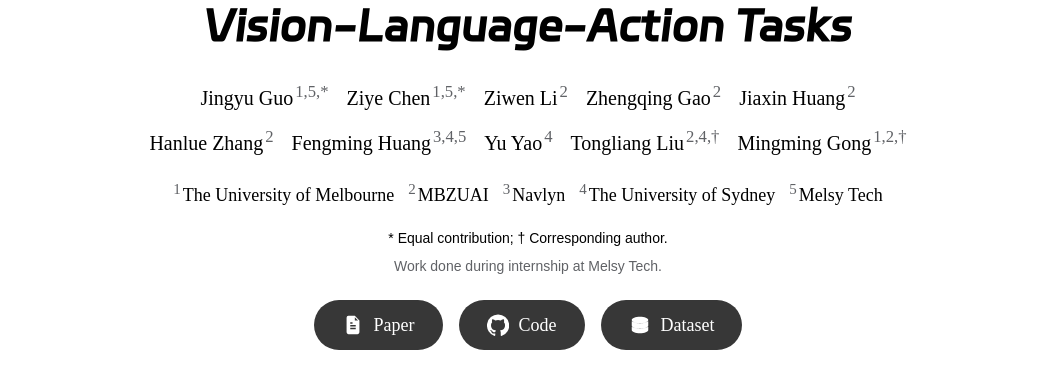
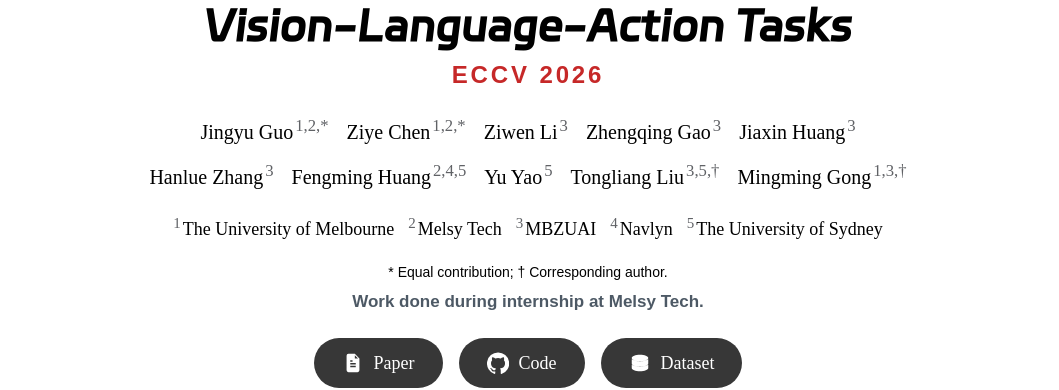
Before and after one commit to jingyu198/HUGE_Bench, a Vue app: page / in a window 1280 px wide. Shown: the part 130-520 px from the top of the page, without its empty margins (112-1171 px from the left). Built offline with nearby package versions, Linux system fonts and the light colour scheme.

Commit message:
Refine title section metadata

```diff
--- a/src/components/sections/Title.vue
+++ b/src/components/sections/Title.vue
@@ -2,30 +2,31 @@
 const logo = ''
 
 const title = 'HUGE-Bench: A Benchmark for High-Level UAV Vision-Language-Action Tasks'
+const venue = 'ECCV 2026'
 
 const authorRows = [
   [
-    { name: 'Jingyu Guo', marks: '1,5,*' },
-    { name: 'Ziye Chen', marks: '1,5,*' },
-    { name: 'Ziwen Li', marks: '2' },
-    { name: 'Zhengqing Gao', marks: '2' },
-    { name: 'Jiaxin Huang', marks: '2' },
+    { name: 'Jingyu Guo', marks: '1,2,*' },
+    { name: 'Ziye Chen', marks: '1,2,*' },
+    { name: 'Ziwen Li', marks: '3' },
+    { name: 'Zhengqing Gao', marks: '3' },
+    { name: 'Jiaxin Huang', marks: '3' },
   ],
   [
-    { name: 'Hanlue Zhang', marks: '2' },
-    { name: 'Fengming Huang', marks: '3,4,5' },
-    { name: 'Yu Yao', marks: '4' },
-    { name: 'Tongliang Liu', marks: '2,4,†' },
-    { name: 'Mingming Gong', marks: '1,2,†' },
+    { name: 'Hanlue Zhang', marks: '3' },
+    { name: 'Fengming Huang', marks: '2,4,5' },
+    { name: 'Yu Yao', marks: '5' },
+    { name: 'Tongliang Liu', marks: '3,5,†' },
+    { name: 'Mingming Gong', marks: '1,3,†' },
   ],
 ]
 
 const institutes = [
   { marks: '1', name: 'The University of Melbourne' },
-  { marks: '2', name: 'MBZUAI' },
-  { marks: '3', name: 'Navlyn' },
-  { marks: '4', name: 'The University of Sydney' },
-  { marks: '5', name: 'Melsy Tech' },
+  { marks: '2', name: 'Melsy Tech' },
+  { marks: '3', name: 'MBZUAI' },
+  { marks: '4', name: 'Navlyn' },
+  { marks: '5', name: 'The University of Sydney' },
 ]
 
 const resourceButtons = [
@@ -59,6 +60,7 @@ const internshipNote = 'Work done during internship at Melsy Tech.'
     <el-row justify="center">
       <el-col :span="20">
         <h1 class="paper-title">{{ title }}</h1>
+        <p class="paper-venue">{{ venue }}</p>
       </el-col>
     </el-row>
 
@@ -134,8 +136,19 @@ const internshipNote = 'Work done during internship at Melsy Tech.'
   letter-spacing: 1px;
   font-size: 42px;
   line-height: 1.25;
-  margin: 20px 0 28px;
+  margin: 20px 0 10px;
   text-align: center;
+}
+
+.paper-venue {
+  margin: 0 0 24px;
+  font-family: Arial, sans-serif;
+  font-size: 24px;
+  font-weight: 800;
+  letter-spacing: 0.12em;
+  text-align: center;
+  color: #c62828;
+  text-transform: uppercase;
 }
 
 .authors {
@@ -227,10 +240,11 @@ const internshipNote = 'Work done during internship at Melsy Tech.'
 
 .internship-note {
   font-family: Arial, sans-serif;
-  font-size: 14px;
+  font-size: 17px;
+  font-weight: 700;
   margin: 0 0 8px;
   text-align: center;
-  color: #606266;
+  color: #4d5965;
 }
 
 .logo {
@@ -244,6 +258,10 @@ const internshipNote = 'Work done during internship at Melsy Tech.'
 @media (max-width: 900px) {
   .paper-title {
     font-size: 34px;
+  }
+
+  .paper-venue {
+    font-size: 20px;
   }
 
   .author-row {
```
